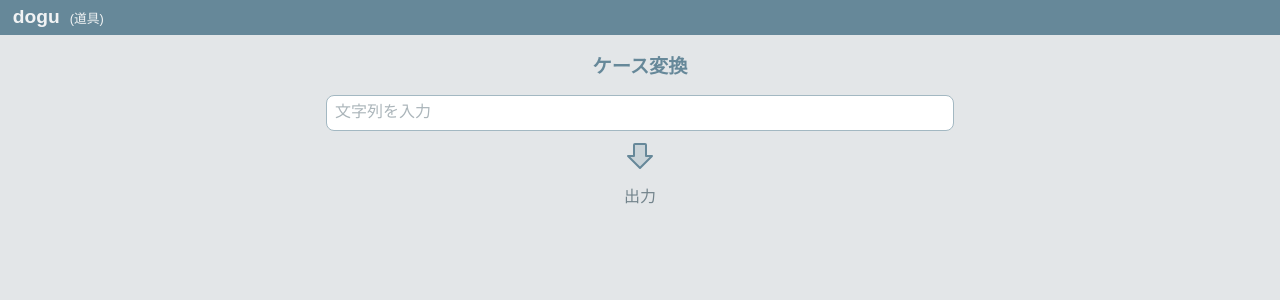
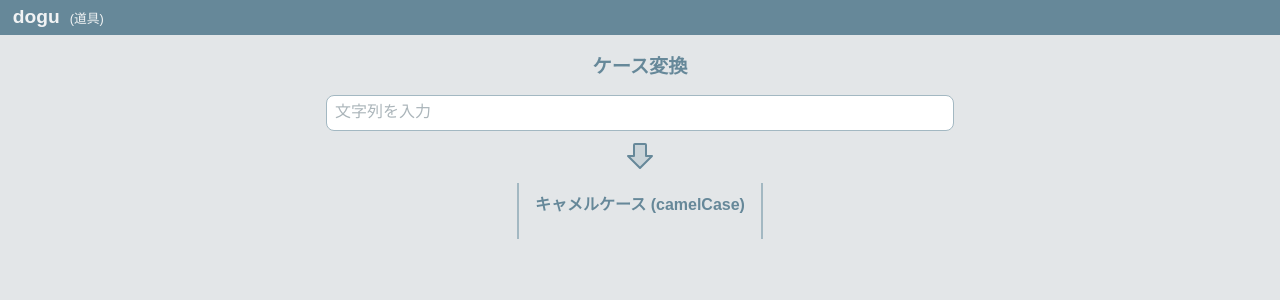
Before and after one commit to tris5572/dogu, a React (Vite) app: page /case-converter in a window 1280 px wide. Shown: the top 300 px of the page. Built offline with nearby package versions, Linux system fonts and the light colour scheme.

Commit message:
feat(pages): キャメルケースの表示を追加

```diff
--- a/src/components/pages/CaseConverter.tsx
+++ b/src/components/pages/CaseConverter.tsx
@@ -1,14 +1,18 @@
+import { useCallback, useState } from "react";
 import styles from "./CaseConverter.module.css";
+import { Box } from "../commons/Box";
+import { ColorArrow } from "../commons/DownArrow";
 import { TextInput } from "../commons/TextInput";
-import { useCallback } from "react";
-import { ColorArrow } from "../commons/DownArrow";
+import { convertCase, CaseType } from "../../features/caseConverter";
 
 /**
  * 文字列のケースを変換するページ
  */
 export function CaseConverter() {
+  const [camelCase, setCamelCase] = useState("");
+
   const onChange = useCallback((value: string) => {
-    console.log(value);
+    setCamelCase(convertCase(value, { caseType: CaseType.Camel }));
   }, []);
 
   return (
@@ -21,7 +25,7 @@ export function CaseConverter() {
         onChange={onChange}
       />
       <ColorArrow />
-      <div>出力</div>
+      <Box title="キャメルケース (camelCase)">{camelCase}</Box>
     </div>
   );
 }
```
